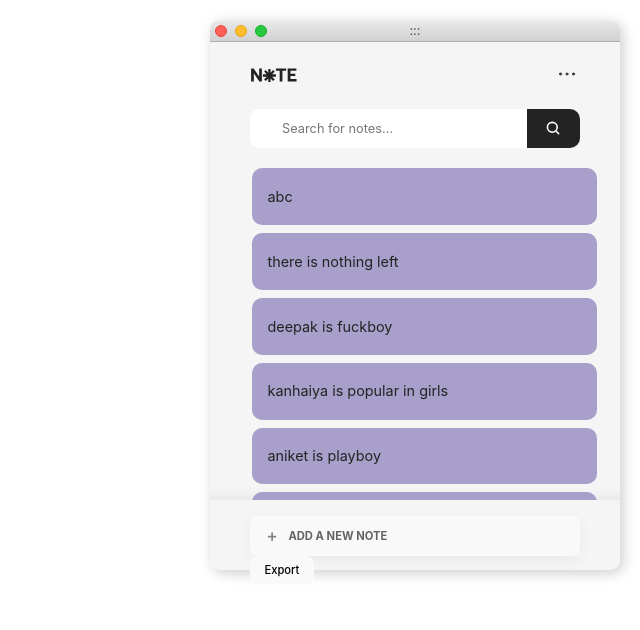
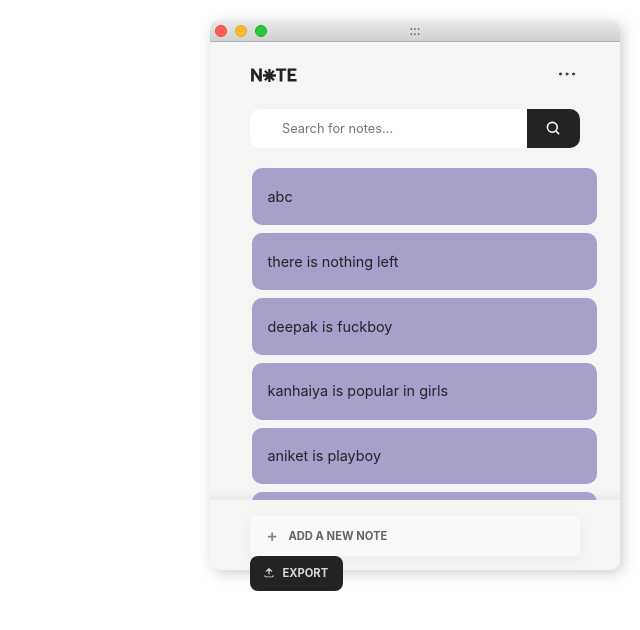
Before and after one commit to deepak-gangwar/note-chrome-extension, a React (Vite) app: page / in a window 1280 px wide. Shown: the top 630 px of the page, without its empty margins (640-1280 px from the left). Built offline with nearby package versions, Linux system fonts and the light colour scheme.

Commit message:
Add styles for export button

```diff
--- a/src/components/AddExportToolbar/Add/index.jsx
+++ b/src/components/AddExportToolbar/Add/index.jsx
@@ -23,9 +23,6 @@ export default function Add() {
             id: newId,
             note: str
         }
-        // const listOfNotes = currentList
-        // listOfNotes.push(newNote)
-        // console.log(listOfNotes)
         addNewNote(newNote)
     }
 
--- a/src/components/AddExportToolbar/Export/ExportMenu/index.jsx
+++ b/src/components/AddExportToolbar/Export/ExportMenu/index.jsx
@@ -2,17 +2,23 @@ import styles from './styles'
 import { useContext } from 'react'
 import { TotalNotesContext } from '../../../Panel'
 
-export default function Export({blurHandler, preventBlurHandler}) {
+export default function Export() {
+    const { currentList } = useContext(TotalNotesContext)
 
-    const { currentList } = useContext(TotalNotesContext);
+    // CONVERT ALL NOTES TO A SINGLE STRING
+    // ====================================
 
-    //NOTE // function convertAllNotesAsSingleString
-    //==============================================
-    let allNotes = "NOTE :- "
-    currentList.forEach(item => {
-        allNotes = allNotes + '\n\n' + item.note
-    })
+    function getAllNotes() {
+        let allNotes = "NOTES :- "
+        currentList.forEach(item => {
+            allNotes = allNotes + '\n\n' + item.note
+        })
+        return allNotes
+    }
 
+
+    // COPY TO CLIPBOARD UTILITY
+    // =========================
 
     function copyToClipboardAsync(str) {
         if (navigator && navigator.clipboard && navigator.clipboard.writeText)
@@ -20,26 +26,16 @@ export default function Export({blurHandler, preventBlurHandler}) {
         return Promise.reject('The Clipboard API is not available.')
     }
 
-
     const copyNote = () => {
-        copyToClipboardAsync(allNotes)
-        // copyMsg()
-        // setIsCopied(true)
-        // setTimeout(() => {
-        //     setIsCopied(false)
-        // }, 1500)
+        copyToClipboardAsync(getAllNotes())
     }
 
-
-
     function handleExportToClipboard() {
-        console.log(allNotes)
-        copyNote();
+        copyNote()
     }
 
     function handleExportToGoogleDoc() {
-        copyNote();
-
+        copyNote()
     }
 
 
@@ -72,29 +68,29 @@ export default function Export({blurHandler, preventBlurHandler}) {
 
     function downloadTxtFile(text) {
         const element = document.createElement("a");
-        const file = new Blob([text], {type: 'txt/plain'});
+        const file = new Blob([text], { type: 'txt/plain' });
         element.href = URL.createObjectURL(file);
         element.download = "myNotes.txt";
         document.body.appendChild(element); // Required for this to work in FireFox
         element.click();
-      }
+    }
 
     function handleExportToTXT() {
-        // downloadAsPDF(allNotes)
-        downloadTxtFile(allNotes)
+        // downloadAsPDF(getAllNotes())
+        downloadTxtFile(getAllNotes())
     }
 
     return (
         <div style={styles.export_btn_expand}>
-            <button onClick = {handleExportToClipboard} style={styles.export_btn}>
+            <button onClick={handleExportToClipboard} style={styles.export_btn}>
                 Copy to Clipboard
             </button>
-            <a href="https://doc.new" target='_blank'>
-                <button onClick = {handleExportToGoogleDoc} style={styles.export_btn}>
+            <a href="https://doc.new" target='_blank' rel='noreferrer'>
+                <button onClick={handleExportToGoogleDoc} style={styles.export_btn}>
                     Open Google Doc to Save
                 </button>
             </a>
-            <button onClick = {handleExportToTXT} style={styles.export_btn}>
+            <button onClick={handleExportToTXT} style={styles.export_btn}>
                 Export as TXT
             </button>
         </div>
--- a/src/components/AddExportToolbar/Export/index.jsx
+++ b/src/components/AddExportToolbar/Export/index.jsx
@@ -1,45 +1,22 @@
 import styles from './styles'
-import { useContext, useState, useRef } from 'react'
-import { TotalNotesContext } from '../../Panel'
+import { useState } from 'react'
 import ExportMenu from './ExportMenu'
 
 export default function Export() {
-    const menu = useRef(null)
-    const [panelIsClicked, setPanelIsClicked] = useState(false)
-    const { currentList } = useContext(TotalNotesContext)
     const [isActive, setIsActive] = useState(false)
 
-    function copyToClipboardAsync(str) {
-        if (navigator && navigator.clipboard && navigator.clipboard.writeText)
-            return navigator.clipboard.writeText(str)
-        return Promise.reject('The Clipboard API is not available.')
-    }
-
-    const copyNote = () => {
-        let allNotes = "NOTE :- "
-        currentList.forEach(item => {
-            allNotes = allNotes + '\n\n' + item.note
-        })
-        copyToClipboardAsync(allNotes)
-        // copyMsg()
-        // setIsCopied(true)
-        // setTimeout(() => {
-        //     setIsCopied(false)
-        // }, 1500)
-    }
-
-    function handleExportButtonClick() {
-        setIsActive(!isActive)
-    }
-
     return (
-        <div >
-            <button  onClick = {handleExportButtonClick}  style={styles.export_btn}>
-                Export
+        <div>
+            <button onClick={() => setIsActive(!isActive)} style={styles.export_btn}>
+                <span>
+                    <svg style={styles.export_svg} width="16" height="17" viewBox="0 0 16 17" fill="none" xmlns="http://www.w3.org/2000/svg">
+                        <path d="M8 2L7.29289 1.29289L8 0.585786L8.70711 1.29289L8 2ZM9 11C9 11.5523 8.55229 12 8 12C7.44772 12 7 11.5523 7 11L9 11ZM2.29289 6.29289L7.29289 1.29289L8.70711 2.70711L3.70711 7.70711L2.29289 6.29289ZM8.70711 1.29289L13.7071 6.29289L12.2929 7.70711L7.29289 2.70711L8.70711 1.29289ZM9 2L9 11L7 11L7 2L9 2Z" fill="#D9D9D9" />
+                        <path d="M1 13L1 14C1 15.1046 1.89543 16 3 16L13 16C14.1046 16 15 15.1046 15 14V13" stroke="#D9D9D9" stroke-width="2" />
+                    </svg>
+                </span>
+                <span style={styles.label}>Export</span>
             </button>
-            {isActive ? <ExportMenu /> : "" }
+            {isActive ? <ExportMenu /> : ""}
         </div>
-
-
     )
 }
--- a/src/components/AddExportToolbar/Export/styles.js
+++ b/src/components/AddExportToolbar/Export/styles.js
@@ -1,3 +1,16 @@
 export default {
-    export_btn: {}
+    export_btn: {
+        display: "flex",
+        fontWeight: "bolder",
+        background: "rgb(35, 35, 35)",
+        color: "rgb(217, 217, 217)",
+        textTransform: "uppercase",
+        alignItems: "center",
+        gap: "5px",
+    },
+
+    export_svg: {
+        transform: "scale(0.6)",
+        marginLeft: "-3px",
+    },
 }
```
